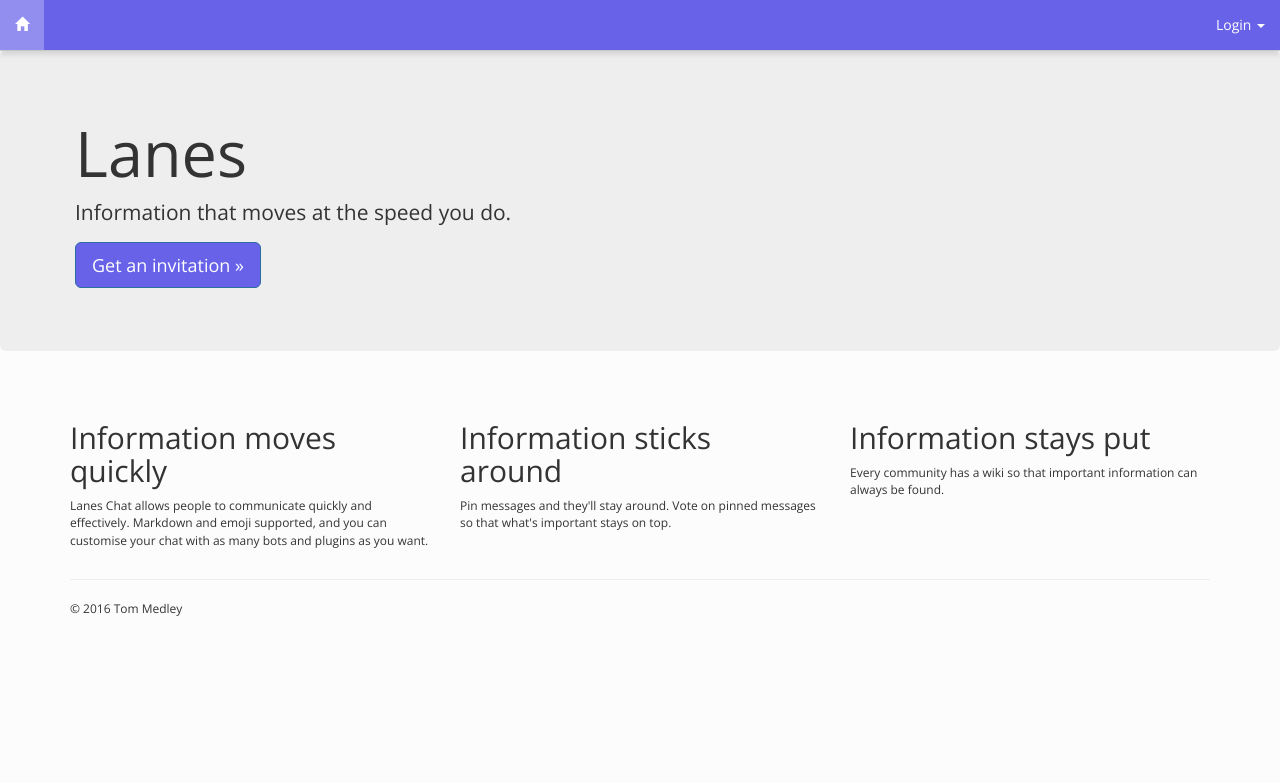
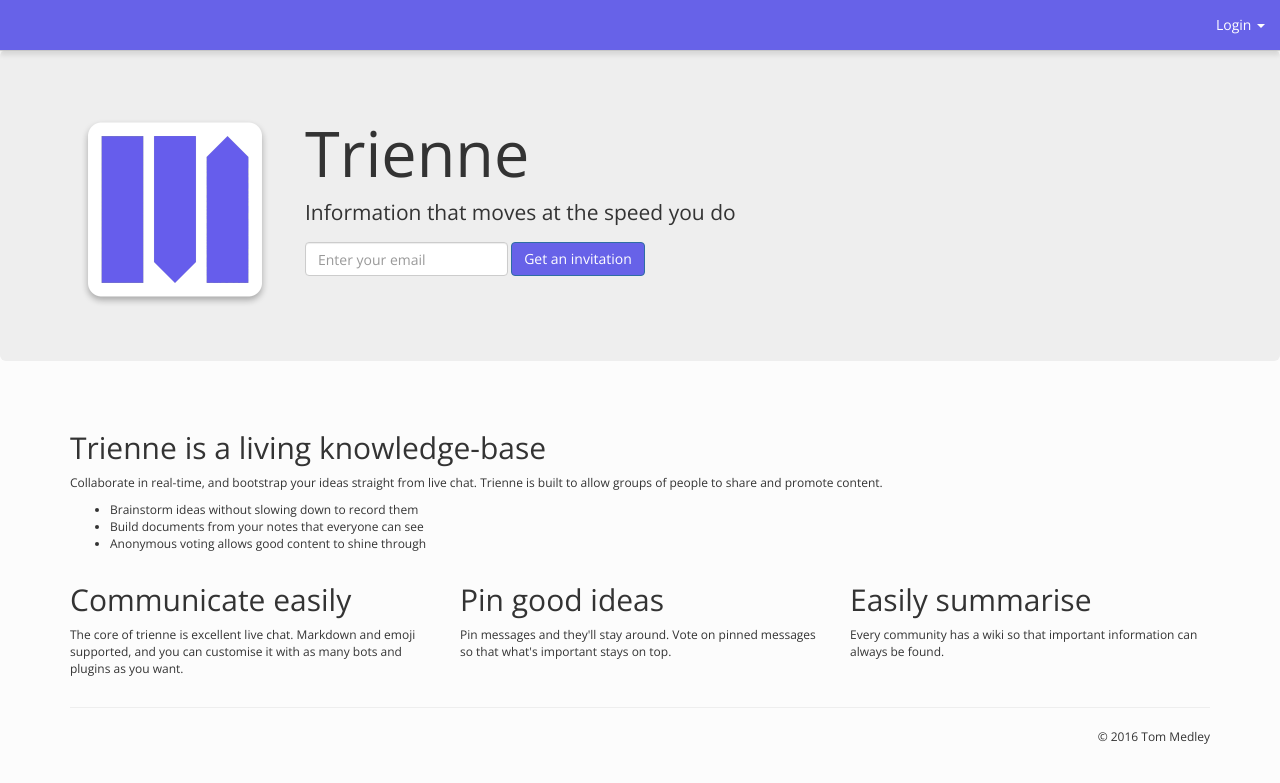
Before and after one commit to fredley/trienne, a Django app: page / in a window 1280 px wide. Shown: the top 783 px of the page. Run offline with Django 3.2, Linux system fonts and the light colour scheme; parts of the project's set-up code (start-up, migrations or seed data) failed here and were passed over; some libraries are stand-ins or nearby versions.

Commit message:
Improvements to landing page

```diff
--- a/lanes/models.py
+++ b/lanes/models.py
@@ -451,3 +451,8 @@ class BanLog(models.Model):
   organisation = models.ForeignKey(Organisation)
   duration = models.IntegerField()  # In seconds
   created = models.DateTimeField(auto_now_add=True)
+
+class InvitationRequest(models.Model):
+  """ A request for an invitation """
+  email = models.EmailField()
+  created = models.DateTimeField(auto_now_add=True)
--- a/lanes/templates/base.html
+++ b/lanes/templates/base.html
@@ -37,6 +37,7 @@
   <header class="navbar navbar-static-top navbar-default">
       <nav class="" role="navigation" id="nav">
         <ul class="nav navbar-nav pull-left">
+          {% if user.is_authenticated %}
             <li class="{% block rooms_active %}{% endblock %}">
               <a href="{% url 'orgs' %}"><i class="glyphicon glyphicon-home"></i></a>
             </li>
@@ -57,6 +58,7 @@
                   {% endfor %}
                 </ul>
               </li>
+            {% endif %}
           {% endif %}
         </ul>
         <ul class="nav navbar-nav navbar-right pull-right">
--- a/lanes/templates/index.html
+++ b/lanes/templates/index.html
@@ -1,37 +1,91 @@
 {% extends "base.html" %}
 
 {% load bootstrap %}
+{% load static %}
 
-{% block title %}Lanes{% endblock %}
+{% block title %}Trienne{% endblock %}
 
 {% block main_content %}
 <div class="jumbotron">
   <div class="container">
-    <h1>Lanes</h1>
-    <p>Information that moves at the speed you do.</p>
-    <p><a class="btn btn-primary btn-lg" href="#" role="button">Get an invitation »</a></p>
+    <img src="{% get_static_prefix %}img/logo-main.png" class="img-responsive logo-main">
+    <h1>Trienne</h1>
+    <p>Information that moves at the speed you do</p>
+    <div class="form-inline">
+      <div class="form-group">
+        <input type="email" class="form-control" name="email" placeholder="Enter your email" id="email">
+        <button class="btn btn-primary" type="button" id="request">Get an invitation</button>
+        <small class="help-block" id="error"></small>
+      </div>
+    </div>
   </div>
 </div>
 <div class="container">
   <div class="row">
+    <div class="col-xs-12">
+      <h2>Trienne is a living knowledge-base</h2>
+      <p>Collaborate in real-time, and bootstrap your ideas straight from live chat. Trienne is built to allow groups of people to share and promote content.
+      <ul>
+        <li>Brainstorm ideas without slowing down to record them</li>
+        <li>Build documents from your notes that everyone can see</li>
+        <li>Anonymous voting allows good content to shine through</li>
+      </ul>
+    </div>
+  </div>
+  <div class="row">
     <div class="col-md-4">
-      <h2>Information moves quickly</h2>
-      <p>Lanes Chat allows people to communicate quickly and effectively. Markdown and emoji supported, and you can customise your chat with as many bots and plugins as you want. </p>
+      <h2>Communicate easily</h2>
+      <p>The core of trienne is excellent live chat. Markdown and emoji supported, and you can customise it with as many bots and plugins as you want.</p>
     </div>
     <div class="col-md-4">
-      <h2>Information sticks around</h2>
+      <h2>Pin good ideas</h2>
       <p>Pin messages and they'll stay around. Vote on pinned messages so that what's important stays on top.</p>
    </div>
     <div class="col-md-4">
-      <h2>Information stays put</h2>
+      <h2>Easily summarise</h2>
       <p>Every community has a wiki so that important information can always be found.</p>
     </div>
   </div>
 
   <hr>
 
-  <footer>
+  <footer class="pull-right">
     <p>© 2016 Tom Medley</p>
   </footer>
 </div>
 {% endblock main_content %}
+
+{% block script_panel %}
+<script type="text/javascript">
+$(document).ready(function(){
+  var timeout = 0;
+  $('#request').on('click',function(){
+    $.ajax({
+      method: 'post',
+      url: '{% url "invitation_request" %}',
+      data: {
+        email: $('#email').val()
+      },
+      success: function(data){
+        $('#email').val('').prop('disabled', true);
+        clearTimeout(timeout);
+        $('#error').text("Invitation requested").fadeIn(200);
+      },
+      error: function(data){
+        response = JSON.parse(data.responseText);
+        console.log(response);
+        var text;
+        if (response.message){
+          text = response.message;
+        }else{
+          text = response.email[0];
+        }
+        $('#error').text(text).fadeIn(200);
+        clearTimeout(timeout);
+        timeout = setTimeout(function(){$('#error').fadeOut(200);}, 2000);
+      }
+    })
+  });
+});
+</script>
+{% endblock %}
--- a/lanes/urls.py
+++ b/lanes/urls.py
@@ -54,8 +54,10 @@ urlpatterns = [
     url(r'^users/recover/$', PasswordRecoveryView.as_view(), name='forgotten_password'),
     url(r'^users/reset/(?P<token>\w+)/$', PasswordResetView.as_view(), name='reset_password'),
 
-    url(r'^admin/', include(admin.site.urls)),
     url(r'^$', LandingView.as_view(), name='orgs'),
+    url(r'^request_invitation/$', InvitationRequestView.as_view(), name='invitation_request'),
+
+    url(r'^admin/', include(admin.site.urls), name='home'),
 ] + static(settings.STATIC_URL, document_root=settings.STATIC_ROOT)
 
 handler400 = Error500.as_view()
--- a/lanes/views.py
+++ b/lanes/views.py
@@ -1042,10 +1042,21 @@ class LandingView(TemplateView):
   template_name = "index.html"
 
   def dispatch(self, *args, **kwargs):
-    logger.debug(self.request.user.is_authenticated)
-    if self.request.user.is_authenticated:
+    logger.debug(self.request.user.is_authenticated())
+    if self.request.user.is_authenticated():
       return OrgsView.as_view()(self.request)
     return super(LandingView, self).dispatch(*args, **kwargs)
+
+
+class InvitationRequestView(RatelimitMixin, AjaxResponseMixin, CreateView):
+  ratelimit_key = 'ip'
+  ratelimit_rate = '1/10s'
+  ratelimit_block = True
+  ratelimit_method = 'POST'
+
+  model = InvitationRequest
+  success_url = '/'
+  fields = ['email']
 
 
 class Error500(TemplateView):
--- a/static/css/chat.css
+++ b/static/css/chat.css
@@ -419,6 +419,14 @@ pre {
   #fast .message:hover .link {
     opacity: 1; }
 
+/* LANDING */
+.logo-main {
+  float: left;
+  max-width: 200px;
+  max-height: 200px;
+  margin-right: 30px;
+  margin-top: 15px; }
+
 /*   ROOMS   */
 #rooms .well {
   height: 150px;
--- a/static/css/chat.scss
+++ b/static/css/chat.scss
@@ -545,6 +545,16 @@ pre {
   }
 }
 
+/* LANDING */
+.logo-main{
+  float: left;
+  max-width: 200px;
+  max-height: 200px;
+  margin-right: 30px;
+  margin-top: 15px;
+}
+
+
 /*   ROOMS   */
 
 #rooms{
```
Also changed, not shown: lanes/migrations/0001_initial.py, static/img/logo-main.png (added). Lines whose indentation alone changed are shown as unchanged.
